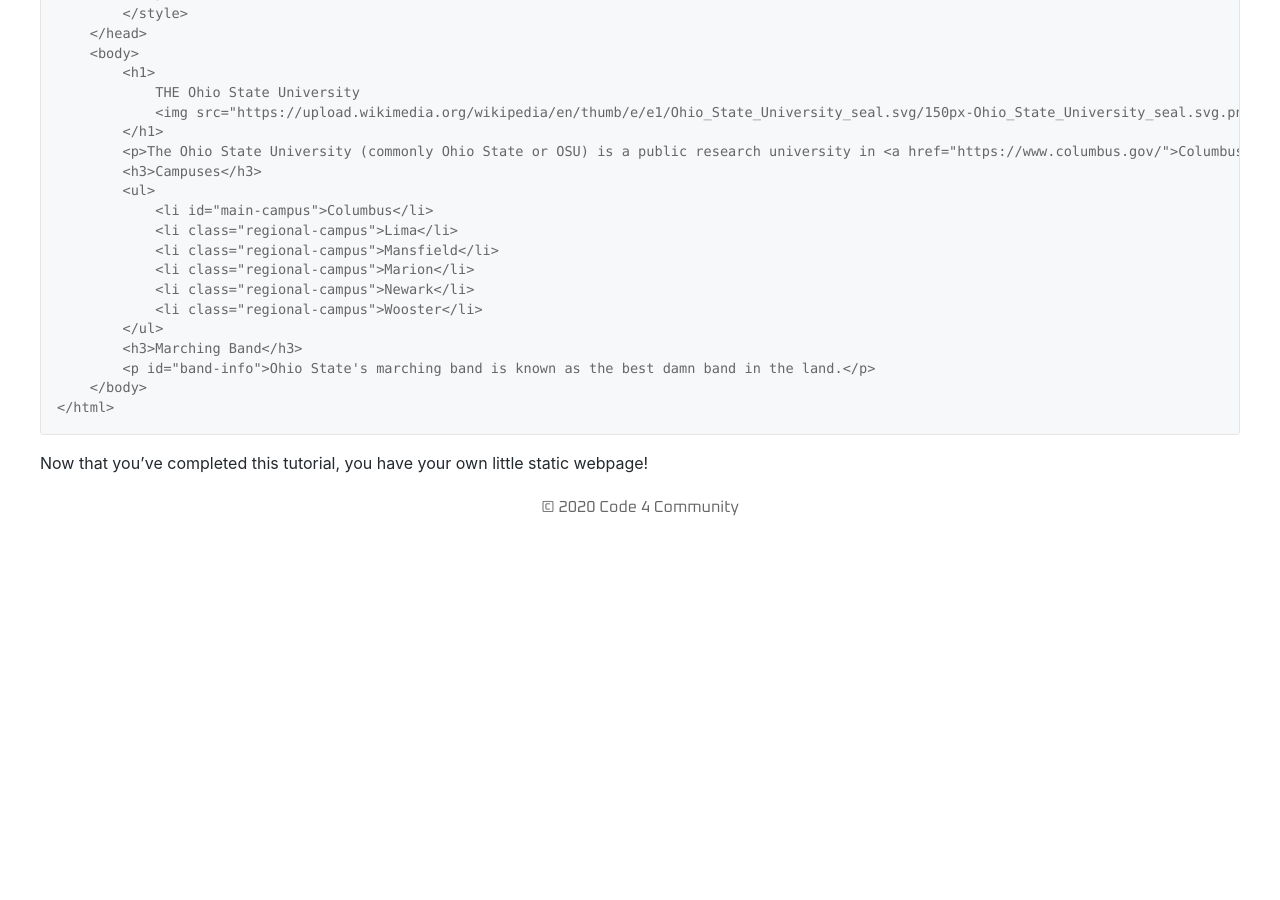
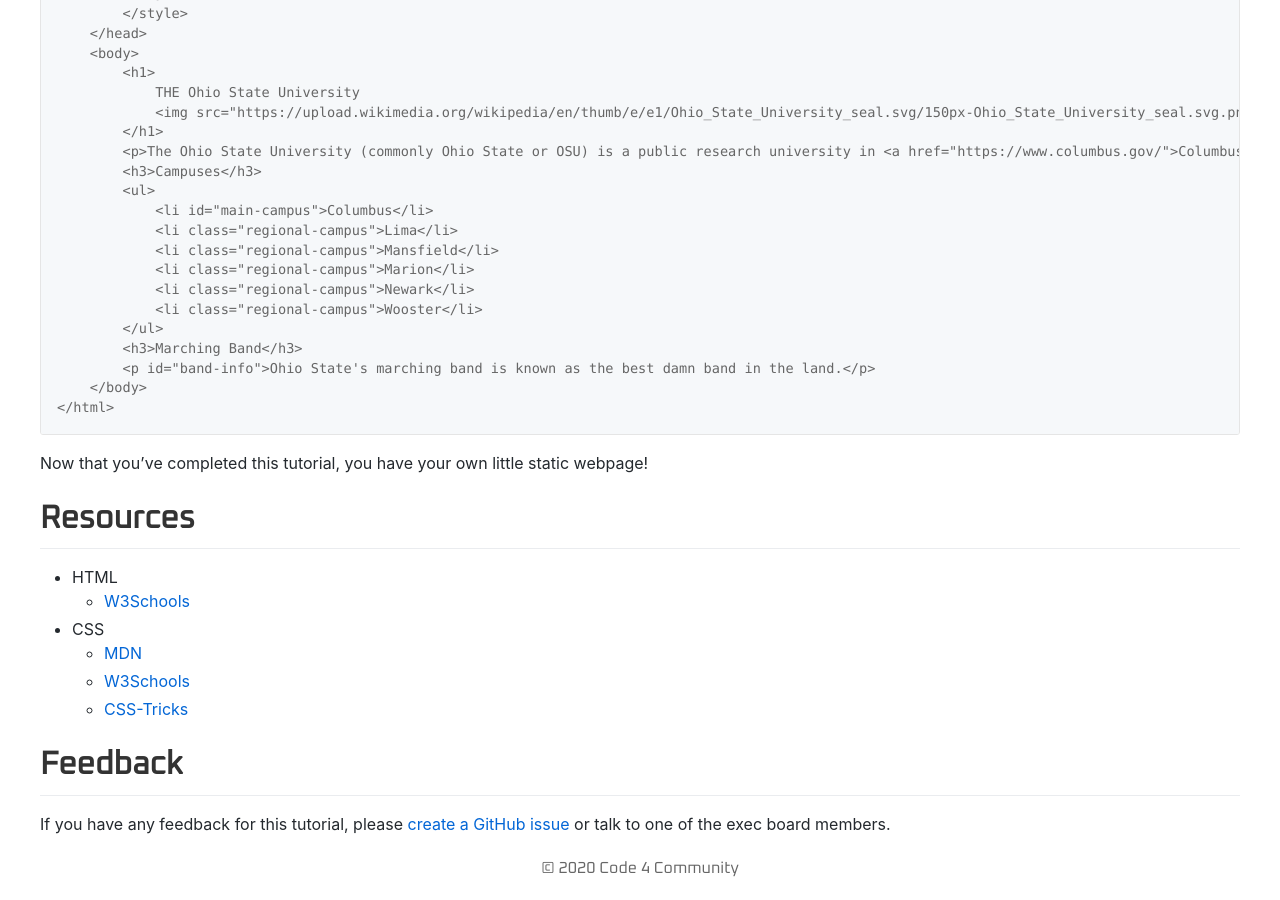
Before and after one commit to Code4Community/Code4Community.github.io, a Jekyll site: the page built from tutorials/html-css-tutorial.md, in a window 1280 px wide and 900 px high, scrolled down 10083 px. Built offline with Jekyll 4.4.1, drawn with Linux system fonts in a browser that asks for light colours; nearby versions of some CDN libraries; before the commit the page ends 10622 px from its top, so only the background shows below that.

Commit message:
Add resources and feedback info

````diff
--- a/tutorials/html-css-tutorial.md
+++ b/tutorials/html-css-tutorial.md
@@ -251,3 +251,14 @@
 ```
 
 Now that you've completed this tutorial, you have your own little static webpage!
+
+# Resources
+* HTML
+    * [W3Schools](https://www.w3schools.com/html/)
+* CSS
+    * [MDN](https://developer.mozilla.org/en-US/docs/Web/CSS)
+    * [W3Schools](https://www.w3schools.com/css/)
+    * [CSS-Tricks](https://css-tricks.com/)
+
+# Feedback
+If you have any feedback for this tutorial, please [create a GitHub issue](https://github.com/Code4Community/Code4Community.github.io/issues/new) or talk to one of the exec board members.
````
